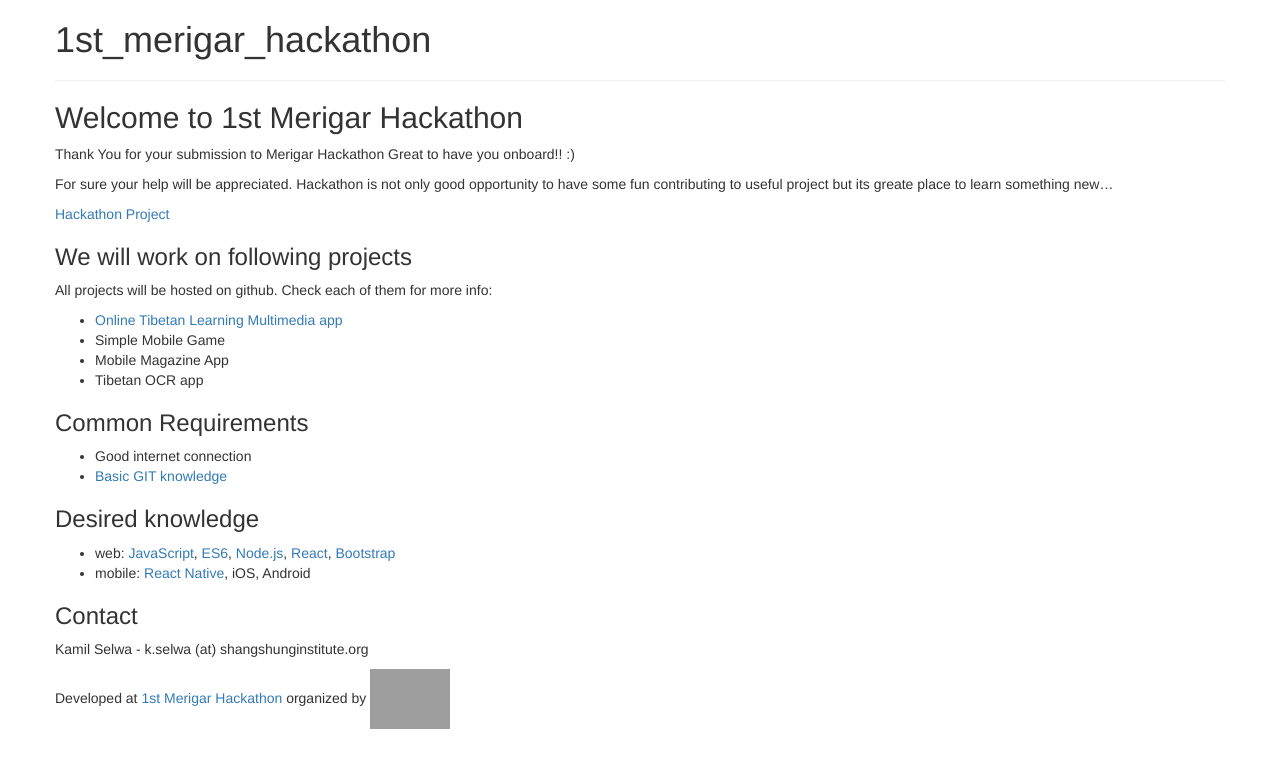
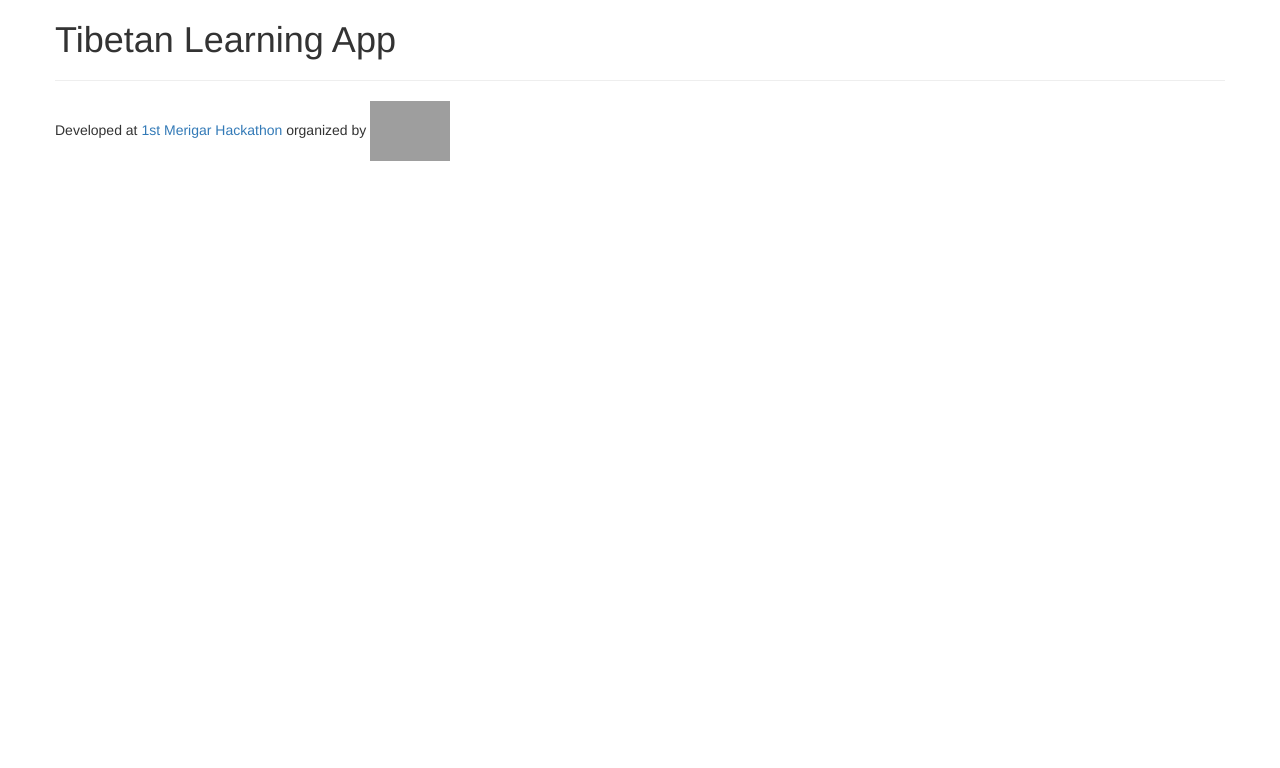
Before and after one commit to ShangShungFoundation/tib_learn_app, a Jekyll site: the page index.html, which Jekyll copies as it is, in a window 1280 px wide. Shown: the top 768 px of the page. Built offline with Jekyll 4.4.1, drawn with Linux system fonts in a browser that asks for light colours; grey boxes are pictures that could not be loaded.

Commit message:
Update index.html

```diff
--- a/index.html
+++ b/index.html
@@ -14,55 +14,14 @@
       <div class="row">
         <div>
         <header>
-          <h1>1st_merigar_hackathon</h1>
+          <h1>Tibetan Learning App</h1>
           <h2></h2>
         </header>
         <hr>
         <section id="main_content">
-<h2 id="welcome-to-1st-merigar-hackathon">Welcome to 1st Merigar Hackathon</h2>
 
-<p>Thank You for your submission to Merigar Hackathon
-Great to have you onboard!! :)</p>
-
-<p>For sure your help will be appreciated.
-Hackathon is not only good opportunity to have some fun contributing to useful project but its greate place to learn something new…</p>
-
-<p><a href="https://github.com/ShangShungFoundation/1st_merigar_hackathon/projects/1?fullscreen=true">Hackathon Project</a></p>
-
-<h3 id="we-will-work-on-following-projects">We will work on following projects</h3>
-<p>All projects will be hosted on github. Check each of them for more info:</p>
-
-<ul>
-  <li><a href="https://github.com/ShangShungFoundation/tib_learn_app">Online Tibetan Learning Multimedia app</a></li>
-  <li>Simple Mobile Game</li>
-  <li>Mobile Magazine App</li>
-  <li>Tibetan OCR app</li>
-</ul>
-
-<h3 id="common-requirements">Common Requirements</h3>
-
-<ul>
-  <li>Good internet connection</li>
-  <li><a href="http://rogerdudler.github.io/git-guide/">Basic</a> <a href="https://www.liquidlight.co.uk/blog/article/git-for-beginners-an-overview-and-basic-workflow/">GIT</a> <a href="http://blog.udacity.com/2015/06/a-beginners-git-github-tutorial.html">knowledge</a></li>
-</ul>
-
-<h3 id="desired-knowledge">Desired knowledge</h3>
-
-<ul>
-  <li>web: <a href="https://developer.mozilla.org/en-US/docs/Learn/Getting_started_with_the_web/JavaScript_basics">JavaScript</a>,
-<a href="https://babeljs.io/learn-es2015/">ES6</a>,
-<a href="https://stackoverflow.com/questions/2353818/how-do-i-get-started-with-node-js">Node.js</a>,
-<a href="https://facebook.github.io/react/">React</a>,
-<a href="http://getbootstrap.com/getting-started/">Bootstrap</a></li>
-  <li>mobile: <a href="http://www.reactnative.com/">React Native</a>, iOS, Android</li>
-</ul>
-
-<h3 id="contact">Contact</h3>
-
-<p>Kamil Selwa - k.selwa (at) shangshunginstitute.org</p>
 
         </section>
-
         <footer>
           Developed at
           <a href="https://shangshungfoundation.github.io/1st_merigar_hackathon/">1st Merigar Hackathon</a>
```
